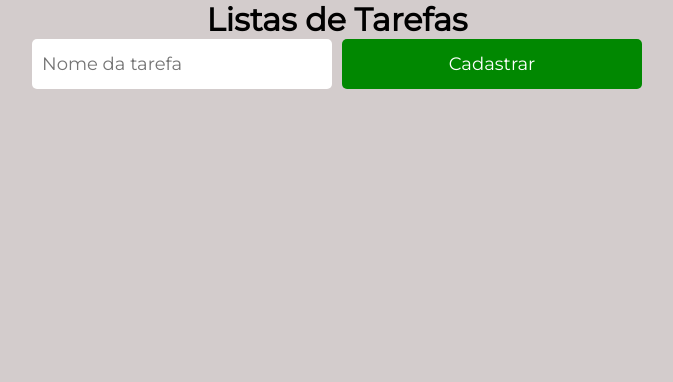
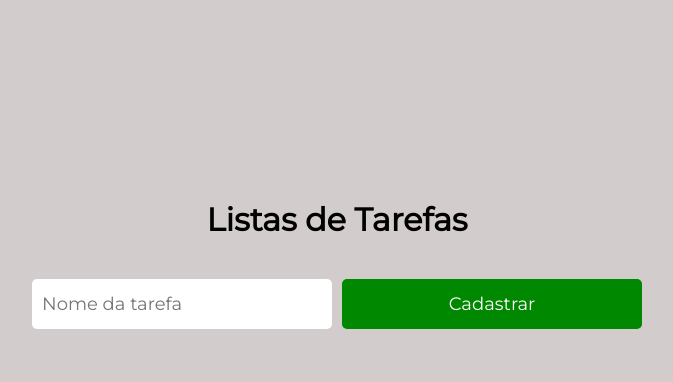
Before and after one commit to Synmathetic/lista-jquerry, a plain HTML site: page index.html in a window 1280 px wide. Shown: the whole page, without its empty margins (303-976 px from the left). Drawn offline with nearby package versions, Linux system fonts and the light colour scheme; a web font is replaced by a local one.

Commit message:
centralizacao

```diff
--- a/main.css
+++ b/main.css
@@ -9,16 +9,24 @@ body {
     background-color: #d3cccc;
 }
 
+header {
+    display: flex;
+    align-items: center;
+    margin-bottom: 40px;
+    padding-top: 200px;
+}
+
 .container {
     display: flex;
     align-items: center;
     justify-content: center;
     flex-direction: column;
     height: 100;
+    margin-bottom: 40px;
 }
 
 h1 {
-    padding: 3 10px;
+    padding: 0 10px;
 }
 
 form {
@@ -59,7 +67,7 @@ button:hover {
 
 ul {
     list-style-type: none;
-    padding: 3;
+    padding-top: 50px;
 }
 
 ul li:hover {
```
